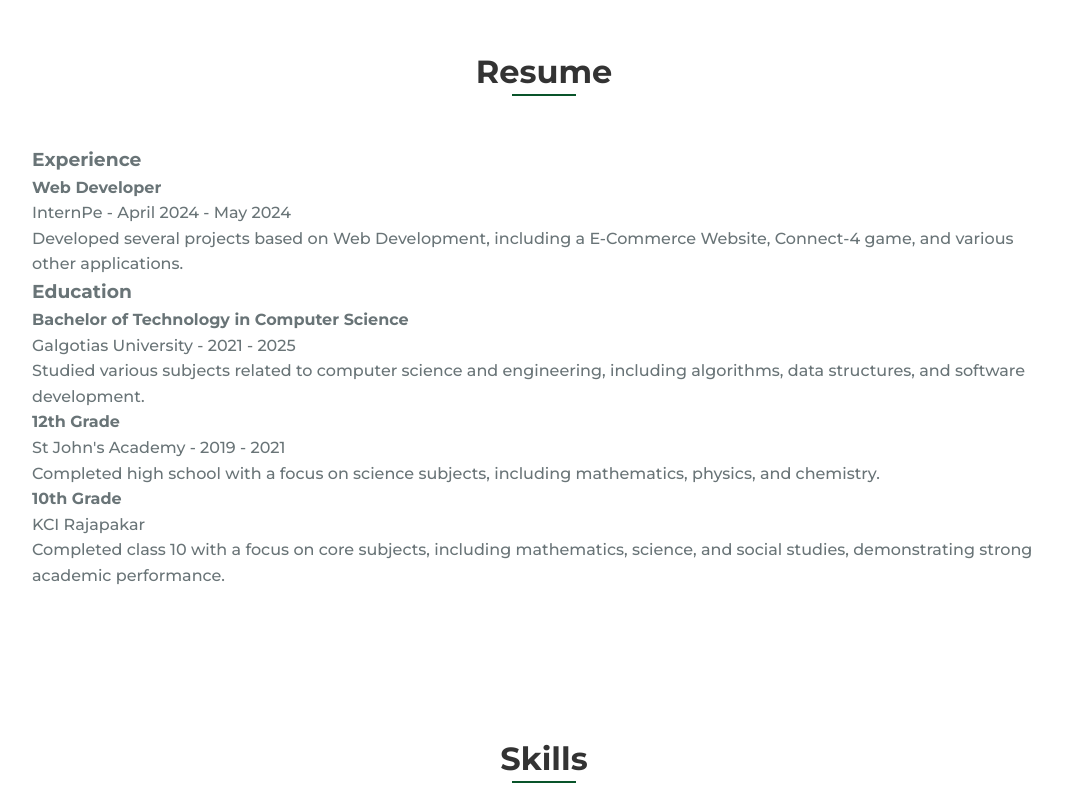
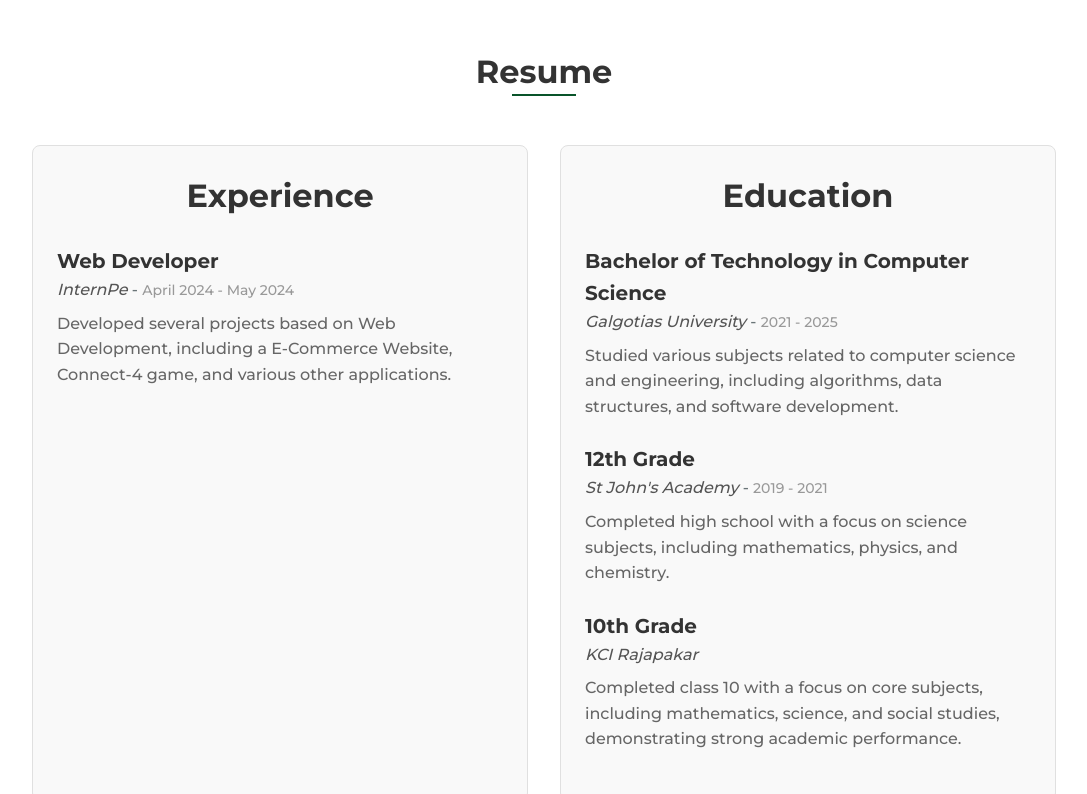
Before and after one commit to PushkarAashish/Portfolio, a plain HTML site: page index.html in a window 1280 px wide. Shown: the part 1485-2279 px from the top of the page, without its empty margins (96-1183 px from the left). Drawn offline with nearby package versions, Linux system fonts and the light colour scheme.

Commit message:
Update styles.css

```diff
--- a/assets/css/styles.css
+++ b/assets/css/styles.css
@@ -364,6 +364,68 @@ a:hover {
 .btn i {
     margin-left: 8px; /* Space between text and icon */
 }
+
+/* Resume Section */
+.resume {
+    padding: 2rem 0;
+}
+
+.resume__title {
+    font-size: 2rem;
+    text-align: center;
+    margin-bottom: 1.5rem;
+    color: #333;
+}
+
+.resume__container {
+    display: flex;
+    flex-wrap: wrap;
+    gap: 2rem;
+    justify-content: center;
+}
+
+.resume__content {
+    flex: 1 1 45%;
+    max-width: 500px;
+    border: 1px solid #e0e0e0;
+    padding: 1.5rem;
+    border-radius: 8px;
+    background-color: #f9f9f9;
+}
+
+.resume__item {
+    margin-bottom: 1.5rem;
+}
+
+.resume__item-title {
+    font-size: 1.25rem;
+    font-weight: bold;
+    color: #333;
+}
+
+.resume__item-company,
+.resume__item-institution {
+    font-size: 1rem;
+    font-style: italic;
+    color: #555;
+}
+
+.resume__item-date {
+    font-size: 0.875rem;
+    color: #999;
+}
+
+.resume__item-description {
+    font-size: 1rem;
+    color: #666;
+    margin-top: 0.5rem;
+}
+
+.resume__item.active {
+    border: 2px solid #333;
+        background-color: #e0e0e0;
+    }
+
 
 /* ===== SKILLS =====*/
 .skills__container{
```
